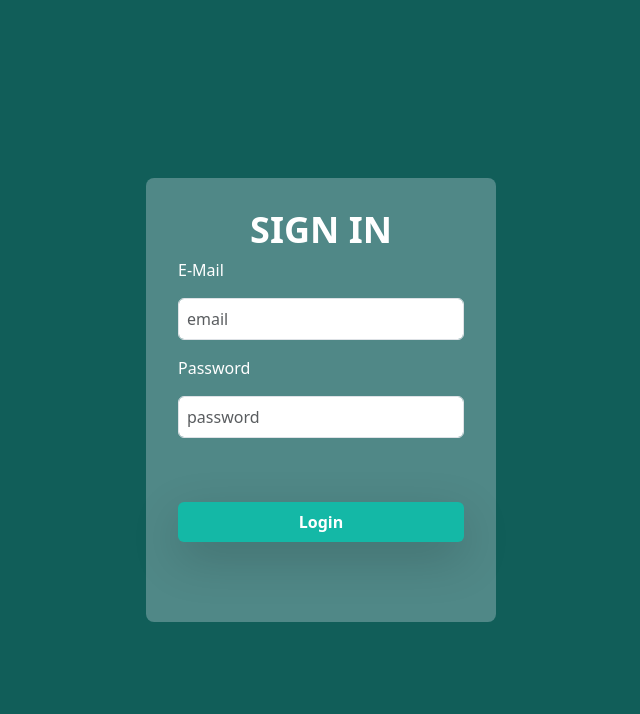
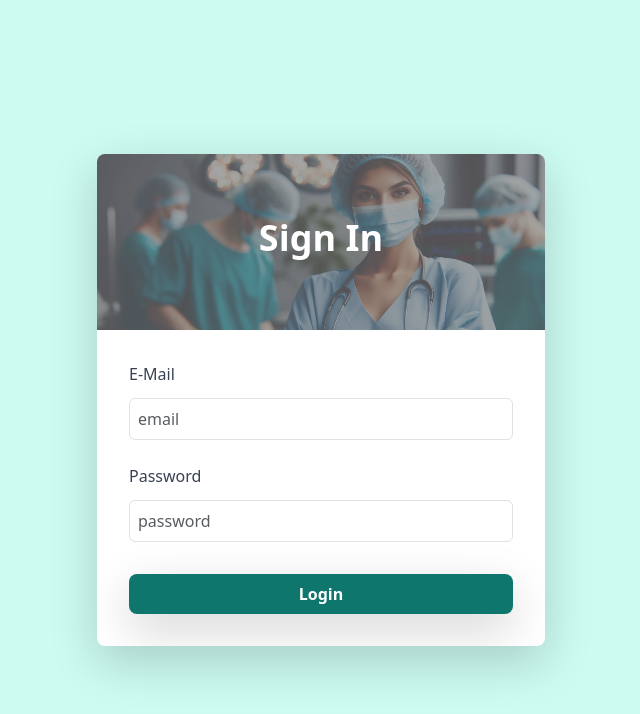
Before and after one commit to OkanShr/cms-frontend, a React (Vite) app: page /signin in a window 1280 px wide. Shown: the top 714 px of the page, without its empty margins (319-959 px from the left). Built offline with nearby package versions, Linux system fonts and the light colour scheme.

Commit message:
Improve Login page

```diff
--- a/src/components/Login.jsx
+++ b/src/components/Login.jsx
@@ -4,7 +4,7 @@ import { Form } from "react-bootstrap";
 import { useDispatch } from "react-redux";
 import { useNavigate } from "react-router";
 import { login } from "../store/authentication";
-
+import "./login.css";
 function Login() {
   const dispatch = useDispatch();
   const navigate = useNavigate();
@@ -41,47 +41,56 @@ function Login() {
   };
 
   return (
-    <div className="bg-teal-800 h-screen justify-center flex flex-col">
-      <div className="flex flex-col text-dark font-medium text-white py-2">
-        <Form
-          className="max-w-[350px] w-full m-auto bg-slate-200 bg-opacity-30 p-8 px-8 rounded-lg justify-center"
-          onSubmit={loginFunction}
-        >
-          <h2 className="text-4xl text-white font-bold text-center mb-2">
-            SIGN IN
-          </h2>
-          <Form.Group className="mb-3" controlId="formBasicEmail">
-            <Form.Label id="formlabels">E-Mail</Form.Label>
+    <div className="bg-teal-100 h-screen flex items-center justify-center">
+      <div className="rounded-lg overflow-hidden shadow-lg bg-white max-w-md w-full">
+        <div className="relative h-44 bg-cover bg-center bg-image">
+          <div className="absolute inset-0 flex items-center justify-center bg-black bg-opacity-50">
+            <h1 className="text-4xl font-bold text-white">Sign In</h1>
+          </div>
+        </div>
+        <div className="p-8">
+          <Form className="flex flex-col" onSubmit={loginFunction}>
+            <Form.Group className="mb-4" controlId="formBasicEmail">
+              <Form.Label className="font-medium text-gray-700">
+                E-Mail
+              </Form.Label>
               <Form.Control
                 onChange={(e) =>
                   setLoginDetails({ ...loginDetails, email: e.target.value })
                 }
                 type="text"
-              className="rounded-lg bg-gray-700 mt-2 p-2 focus:border-blue-500 focus:bg-gray-800 focus:outline-none"
+                className="rounded-lg bg-gray-200 mt-1 p-2 focus:border-blue-500 focus:bg-white focus:outline-none"
                 placeholder="email"
+                required
               />
             </Form.Group>
-
-          <Form.Group className="mb-3" controlId="formBasicPassword">
-            <Form.Label>Password</Form.Label>
+            <Form.Group className="mb-2" controlId="formBasicPassword">
+              <Form.Label className="font-medium text-gray-700">
+                Password
+              </Form.Label>
               <Form.Control
                 onChange={(e) =>
                   setLoginDetails({ ...loginDetails, password: e.target.value })
                 }
                 type="password"
-              className="rounded-lg bg-gray-700 mt-2 p-2 focus:border-blue-500 focus:bg-gray-800 focus:outline-none"
+                className="rounded-lg bg-gray-200 mt-1 p-2 focus:border-blue-500 focus:bg-white focus:outline-none"
                 placeholder="password"
+                required
               />
             </Form.Group>
-          <p className="font-weight-light text-danger bg-black rounded-xl text-center">
+            {error ? (
+              <p className="text-center text-red-500 rounded-xl mb-1 p-2">
                 {error}
               </p>
-          <div className="d-flex ">
-            <button className="w-full my-5 py-2 bg-teal-500 shadow-lg shadow-teal-500/50 hover:shadow-teal-500/40 text-white font-semibold rounded-md">
+            ) : (
+              ""
+            )}
+
+            <button className="w-full mt-4 py-2 bg-teal-700 shadow-lg text-white font-semibold rounded-lg hover:bg-teal-600">
               Login
             </button>
+          </Form>
         </div>
-        </Form>
       </div>
     </div>
   );
--- /dev/null
+++ b/src/components/login.css
@@ -0,0 +1,19 @@
+.bg-image {
+    background-image: url("../assets/Surgeon.jpeg");
+    background-size: cover;
+    background-position: center;
+    opacity: 0.7;
+    position: relative;
+  }
+
+  .overlay {
+    position: absolute;
+    top: 0;
+    right: 0;
+    bottom: 0;
+    left: 0;
+    background-color: rgba(0, 0, 0, 0.5);
+    display: flex;
+    justify-content: center;
+    align-items: center;
+  }
```
Also changed, not shown: src/assets/Surgeon.jpeg (added). Lines whose indentation alone changed are shown as unchanged.
